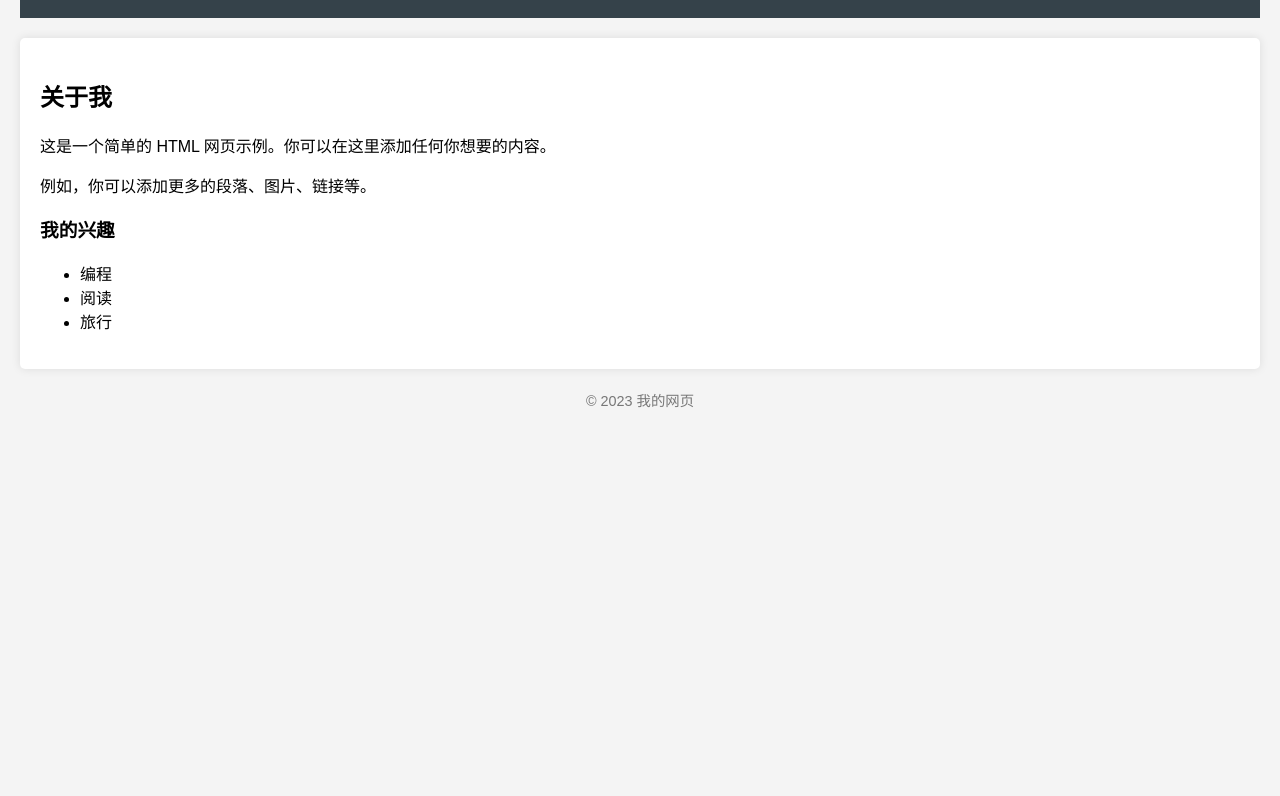
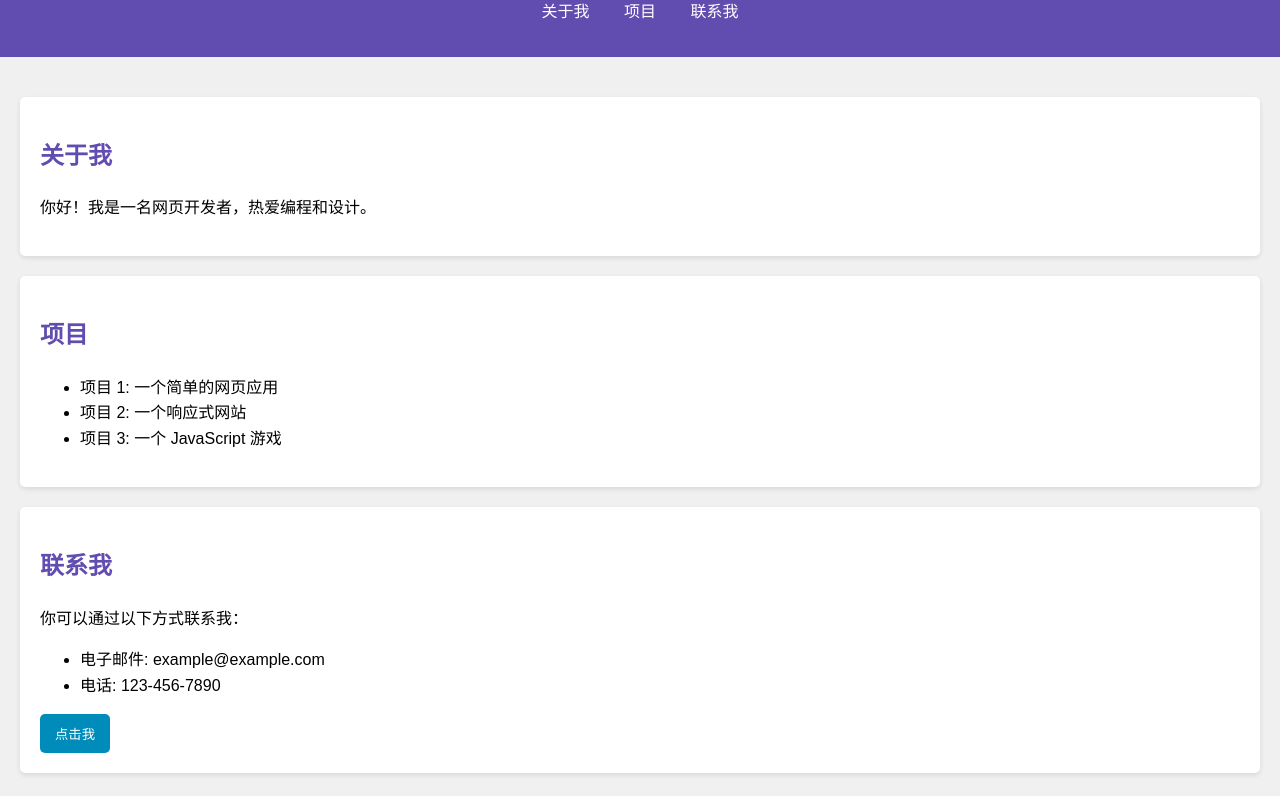
Before and after one commit to ohovio/blog-pages, a plain HTML site: page index.html in a window 1280 px wide. Shown: the part 111-907 px from the top of the page. Before the commit the page ends 800 px from the top, so only its background shows below. Drawn offline with Linux system fonts and the light colour scheme.

Commit message:
Add files via upload

```diff
--- a/index.html
+++ b/index.html
@@ -3,56 +3,51 @@
 <head>
     <meta charset="UTF-8">
     <meta name="viewport" content="width=device-width, initial-scale=1.0">
-    <title>我的简易网页</title>
-    <style>
-        body {
-            font-family: Arial, sans-serif;
-            background-color: #f4f4f4;
-            margin: 0;
-            padding: 20px;
-        }
-        header {
-            background: #35424a;
-            color: #ffffff;
-            padding: 10px 0;
-            text-align: center;
-        }
-        main {
-            margin: 20px 0;
-            padding: 20px;
-            background: #ffffff;
-            border-radius: 5px;
-            box-shadow: 0 0 10px rgba(0, 0, 0, 0.1);
-        }
-        footer {
-            text-align: center;
-            margin-top: 20px;
-            font-size: 0.9em;
-            color: #777;
-        }
-    </style>
+    <title>ohovio's blog</title>
+    <link rel="stylesheet" href="style.css">
 </head>
 <body>
-
     <header>
-    <h1>欢迎来到我的网页</h1>
+        <h1>欢迎来到我的个人博客</h1>
+        <nav>
+            <ul>
+                <li><a href="#about">关于我</a></li>
+                <li><a href="#projects">项目</a></li>
+                <li><a href="#contact">联系我</a></li>
+            </ul>
+        </nav>
     </header>
 
     <main>
+        <section id="about">
             <h2>关于我</h2>
-    <p>这是一个简单的 HTML 网页示例。你可以在这里添加任何你想要的内容。</p>
-    <p>例如，你可以添加更多的段落、图片、链接等。</p>
-    <h3>我的兴趣</h3>
+            <p>你好！我是一名网页开发者，热爱编程和设计。</p>
+        </section>
+
+        <section id="projects">
+            <h2>项目</h2>
             <ul>
-        <li>编程</li>
-        <li>阅读</li>
-        <li>旅行</li>
+                <li>项目 1: 一个简单的网页应用</li>
+                <li>项目 2: 一个响应式网站</li>
+                <li>项目 3: 一个 JavaScript 游戏</li>
             </ul>
+        </section>
+
+        <section id="contact">
+            <h2>联系我</h2>
+            <p>你可以通过以下方式联系我：</p>
+            <ul>
+                <li>电子邮件: example@example.com</li>
+                <li>电话: 123-456-7890</li>
+            </ul>
+            <button id="contactButton">点击我</button>
+        </section>
     </main>
 
     <footer>
-    <p>&copy; 2023 我的网页</p>
+        <p>&copy; 2024 我的网页. 保留所有权利.</p>
     </footer>
 
+    <script src="script.js"></script>
 </body>
 </html>
--- /dev/null
+++ b/script.js
@@ -0,0 +1,3 @@
+document.getElementById("contactButton").addEventListener("click", function() {
+    alert("感谢你的点击！你可以通过电子邮件与我联系。");
+});
--- /dev/null
+++ b/style.css
@@ -0,0 +1,68 @@
+body {
+    font-family: Arial, sans-serif;
+    line-height: 1.6;
+    margin: 0;
+    padding: 0;
+    background-color: #f0f0f0; /* 背景颜色 */
+}
+
+header {
+    background: #614caf;
+    color: #ffffff;
+    padding: 1em;
+    text-align: center;
+}
+
+nav ul {
+    list-style: none;
+    padding: 0;
+}
+
+nav ul li {
+    display: inline;
+    margin: 0 15px;
+}
+
+nav ul li a {
+    color: #ffffff;
+    text-decoration: none;
+}
+
+main {
+    padding: 20px;
+}
+
+section {
+    background: #ffffff; /* 白色背景 */
+    margin: 20px 0;
+    padding: 20px;
+    border-radius: 5px;
+    box-shadow: 0 2px 5px rgba(0, 0, 0, 0.1);
+}
+
+h1, h2 {
+    color: #614caf;
+}
+
+button {
+    background-color: #008CBA; /* 蓝色 */
+    color: white;
+    padding: 10px 15px;
+    border: none;
+    border-radius: 5px;
+    cursor: pointer;
+}
+
+button:hover {
+    background-color: #005f73; /* 深蓝色 */
+}
+
+footer {
+    text-align: center;
+    padding: 10px 0;
+    background: #614caf;
+    color: #ffffff;
+    position: relative;
+    bottom: 0;
+    width: 100%;
+}
```
Lines whose indentation alone changed are shown as unchanged.
